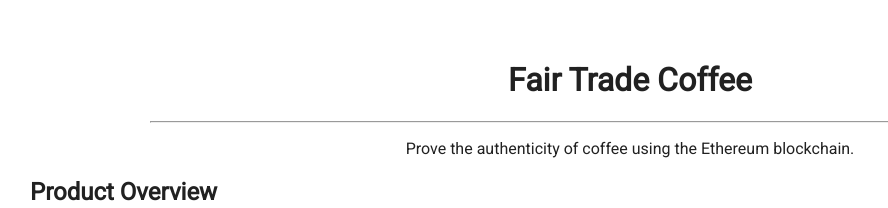
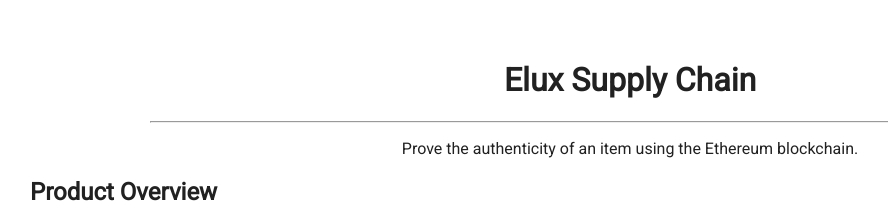
Before and after one commit to hujens/EluxSC, a website: page src/index.html in a window 1280 px wide. Shown: the top 208 px of the page, without its empty margins (10-898 px from the left). Drawn offline with nearby package versions, Linux system fonts and the light colour scheme.

Commit message:
style: move index.html & style.css files

```diff
--- a/index.html
+++ b/src/index.html
@@ -4,16 +4,16 @@
 <head>
     <meta charset="UTF-8">
     <meta name="viewport" content="width=device-width, initial-scale=1.0">
-    <title>Fair Trade Coffee</title>
+    <title>Elux Supply Chain</title>
     <link href="https://fonts.googleapis.com/css?family=Roboto" rel="stylesheet">
     <link rel="stylesheet" type="text/css" href="style.css">
 </head>
 
 <body>
     <div class="container">
-        <h1 style="text-align: center;">Fair Trade Coffee</h1>
+        <h1 style="text-align: center;">Elux Supply Chain</h1>
         <hr>
-        <p style="text-align: center;">Prove the authenticity of coffee using the Ethereum blockchain.</p>
+        <p style="text-align: center;">Prove the authenticity of an item using the Ethereum blockchain.</p>
     </div>
 
     <div id="ftc-harvest">
```
Also changed, not shown: src/style.css (renamed from style.css).
